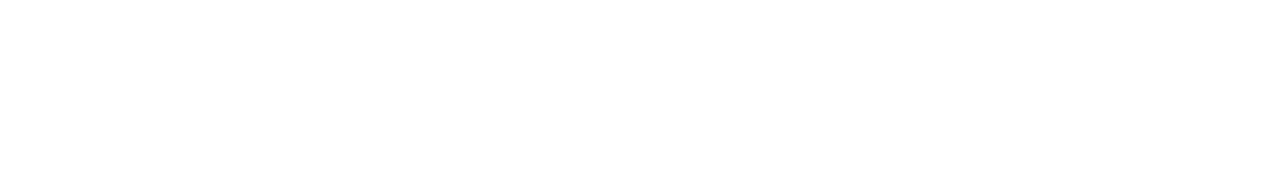
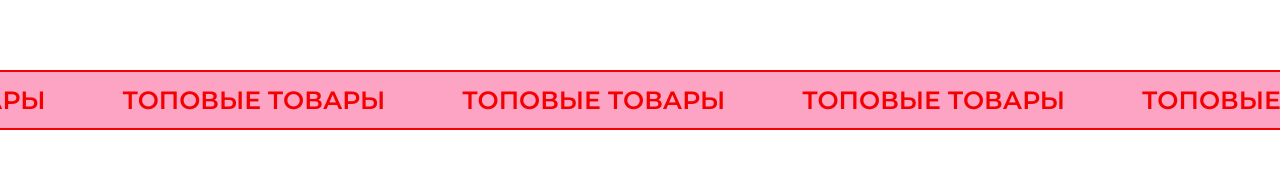
Before and after one commit to ElzaEldarh/booriva, a React (Vite) app: page / in a window 1280 px wide. Shown: the part 367-536 px from the top of the page. Built offline with nearby package versions, Linux system fonts and the light colour scheme.

Commit message:
feat: add marquee, fix: banner.module.sass

```diff
--- a/src/components/banner/banner.jsx
+++ b/src/components/banner/banner.jsx
@@ -1,7 +1,9 @@
+import styles from './banner.module.sass'
+
 const Banner =()=>{
     return(
-        <div className="banner-container">
-        <img className="banner-image" src="public\baner.png" alt="baner" />
+        <div className={styles['banner-container']}>
+        <img className={styles['banner-image']} src="public\baner.png" alt="baner" />
         </div>
     )
 }
--- /dev/null
+++ b/src/components/banner/banner.module.sass
@@ -0,0 +1,8 @@
+.banner-container
+    text-align: center
+
+
+
+.banner-image
+    max-width: 100%
+    height: auto
--- /dev/null
+++ b/src/components/marquee/marquee.jsx
@@ -0,0 +1,23 @@
+import styles from './marquee.module.sass'
+const Marquee = () => {
+  return (
+    <div>
+      <div className={styles['float-line']}>
+        <p className={styles['float-line-item']} >Топовые товары</p>
+        <p className={styles['float-line-item']} >Топовые товары</p>
+        <p className={styles['float-line-item']} >Топовые товары</p>
+        <p className={styles['float-line-item']} >Топовые товары</p>
+        <p className={styles['float-line-item']} >Топовые товары</p>
+        <p className={styles['float-line-item']} >Топовые товары</p>
+        <p className={styles['float-line-item']} >Топовые товары</p>
+        <p className={styles['float-line-item']} >Топовые товары</p>
+        <p className={styles['float-line-item']} >Топовые товары</p>
+        <p className={styles['float-line-item']} >Топовые товары</p>
+        <p className={styles['float-line-item']} >Топовые товары</p>
+        <p className={styles['float-line-item']} >Топовые товары</p>
+
+      </div>
+    </div>
+  );
+};
+export default Marquee;
--- /dev/null
+++ b/src/components/marquee/marquee.module.sass
@@ -0,0 +1,27 @@
+.float-line
+    width: 100%
+    overflow-x: hidden
+    white-space: nowrap
+    display: flex
+    gap: 77px
+    margin: 75px 0
+    border-top: 2px solid var(--accent2)
+    border-bottom: 2px solid var(--accent2)
+    background-color: var(--accent1)
+    padding: 13px
+
+    &-item
+        font-size: 25px
+        text-transform: uppercase
+        font-weight: 600
+        color: var(--accent2)
+        animation: marquee 10s linear infinite
+
+
+@keyframes marquee
+  0%
+    transform: translate(0, 0)
+
+
+  100%
+    transform: translate(-160%, 0)
--- a/src/index.sass
+++ b/src/index.sass
@@ -54,12 +54,3 @@
 
 input:focus
   outline: none
-
-.banner-container
-    text-align: center
-
-
-
-.banner-image
-    max-width: 100%
-    height: auto
--- a/src/pages/homePage/index.jsx
+++ b/src/pages/homePage/index.jsx
@@ -1,11 +1,13 @@
 import Banner from "../../components/banner/banner";
+import Marquee from "../../components/marquee/marquee";
 const HomePage = () => {
 
   return (
     <main>
       <h1>Lorem, ipsum.</h1>
       <p>Lorem, ipsum dolor.</p>
-      <div><Banner/></div>
+      <Banner/>
+      <Marquee/>
     </main>
   );
 };
```
Also changed, not shown: src/index.css (+29 -0 lines), 1 other file (tests, documents, lock files or other folders).
